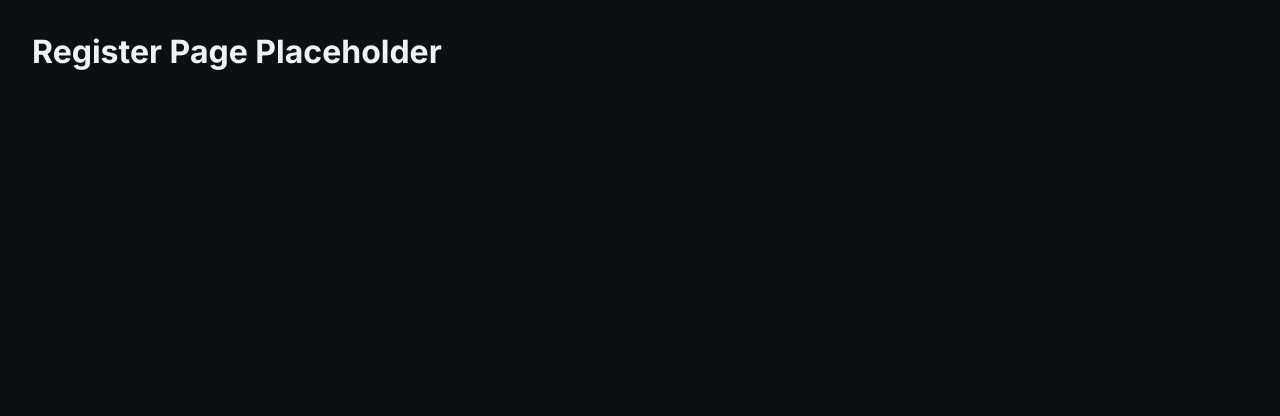
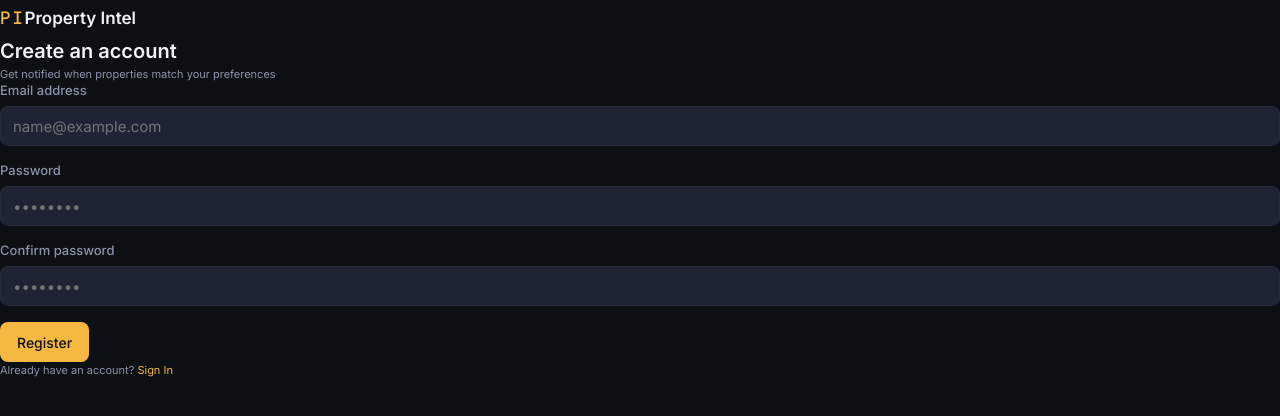
Before and after one commit to islajr/property-intel, a React (Vite) app in the folder client/: page /register in a window 1280 px wide. Shown: the top 416 px of the page. Built offline with nearby package versions, Linux system fonts and the light colour scheme; no server answers.

Commit message:
feat: (client) add register page

```diff
--- a/client/src/pages/Register.tsx
+++ b/client/src/pages/Register.tsx
@@ -1,7 +1,113 @@
+import { useState } from 'react';
+import { Link, useNavigate, useSearchParams } from 'react-router-dom';
+import { useAuthStore } from '../store/authStore';
+import { register } from '../api/auth';
+import AuthForm from '../components/auth/AuthForm';
+import Input from '../components/primitives/Input';
+import Button from '../components/primitives/Button';
+import { AlertCircle } from 'lucide-react';
+
 export default function Register() {
+  const navigate = useNavigate();
+  const [searchParams] = useSearchParams();
+  const { setToken } = useAuthStore();
+
+  const [email, setEmail] = useState('');
+  const [password, setPassword] = useState('');
+  const [confirmPassword, setConfirmPassword] = useState('');
+  const [loading, setLoading] = useState(false);
+  const [error, setError] = useState<string | null>(null);
+
+  const redirectTarget = searchParams.get('redirect') || '/';
+
+  const handleSubmit = async (e: React.FormEvent) => {
+    e.preventDefault();
+    if (!email || !password || !confirmPassword) {
+      setError('Please fill in all fields.');
+      return;
+    }
+
+    if (password !== confirmPassword) {
+      setError('Passwords do not match.');
+      return;
+    }
+
+    setLoading(true);
+    setError(null);
+
+    try {
+      const res = await register({ email, password });
+      setToken(res.accessToken, res.expiresIn);
+      navigate(redirectTarget, { replace: true });
+    } catch (err: any) {
+      const msg = err.response?.data?.message || 'Registration failed. Please try again.';
+      setError(msg);
+    } finally {
+      setLoading(false);
+    }
+  };
+
   return (
-    <div style={{ padding: '2rem' }}>
-      <h1>Register Page Placeholder</h1>
-    </div>
+    <AuthForm title="Create an account" subtitle="Get notified when properties match your preferences">
+      <form onSubmit={handleSubmit} className="auth-form flex flex-col gap-4">
+        {error && (
+          <div className="error-banner text-xs">
+            <AlertCircle size={16} className="text-secondary flex-shrink-0" />
+            <span>{error}</span>
+          </div>
+        )}
+
+        <Input
+          type="email"
+          label="Email address"
+          placeholder="name@example.com"
+          value={email}
+          onChange={(e) => setEmail(e.target.value)}
+          disabled={loading}
+          autoComplete="email"
+          required
+        />
+
+        <Input
+          type="password"
+          label="Password"
+          placeholder="••••••••"
+          value={password}
+          onChange={(e) => setPassword(e.target.value)}
+          disabled={loading}
+          autoComplete="new-password"
+          required
+        />
+
+        <Input
+          type="password"
+          label="Confirm password"
+          placeholder="••••••••"
+          value={confirmPassword}
+          onChange={(e) => setConfirmPassword(e.target.value)}
+          disabled={loading}
+          autoComplete="new-password"
+          required
+        />
+
+        <Button
+          type="submit"
+          variant="primary"
+          isLoading={loading}
+          className="w-full justify-center mt-2"
+        >
+          Register
+        </Button>
+
+        <footer className="auth-footer text-center mt-4">
+          <p className="text-xs text-secondary">
+            Already have an account?{' '}
+            <Link to={`/login?redirect=${encodeURIComponent(redirectTarget)}`} className="text-amber hover:underline no-underline">
+              Sign In
+            </Link>
+          </p>
+        </footer>
+      </form>
+    </AuthForm>
   );
 }
```
